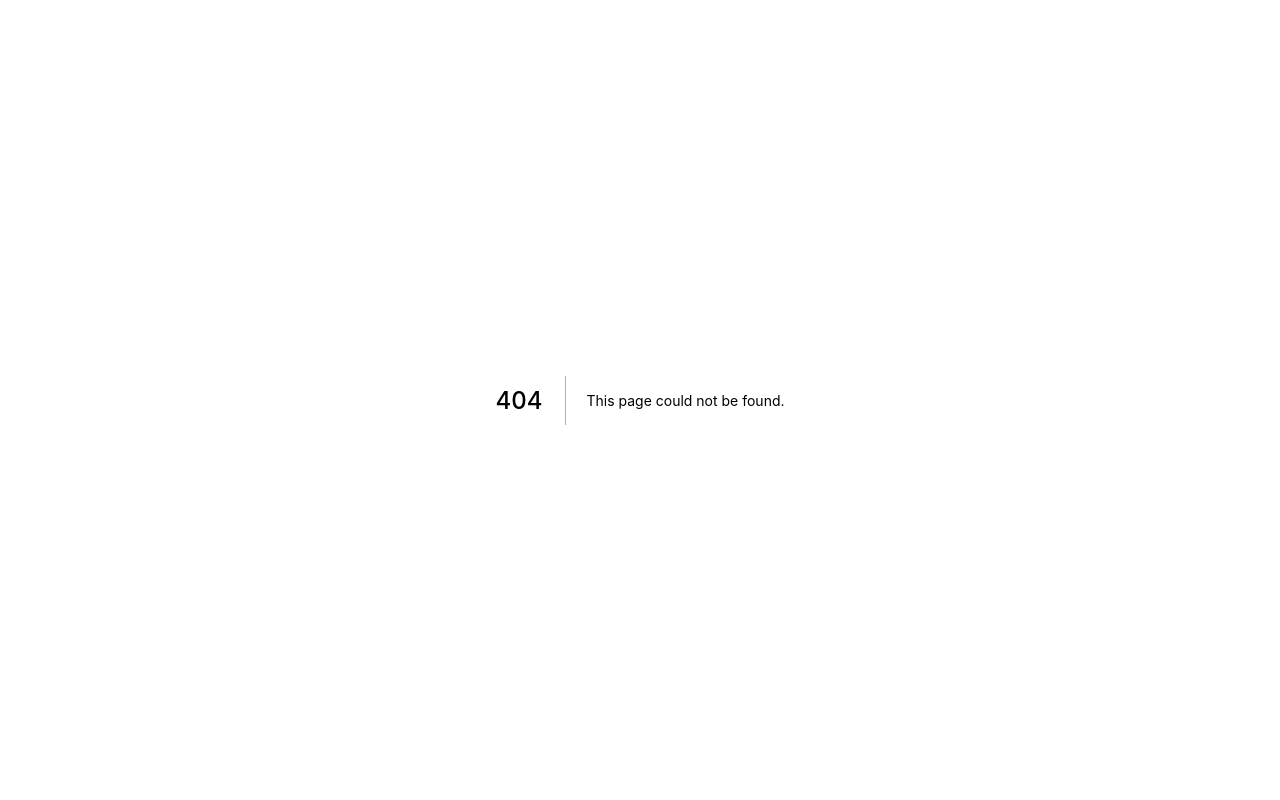
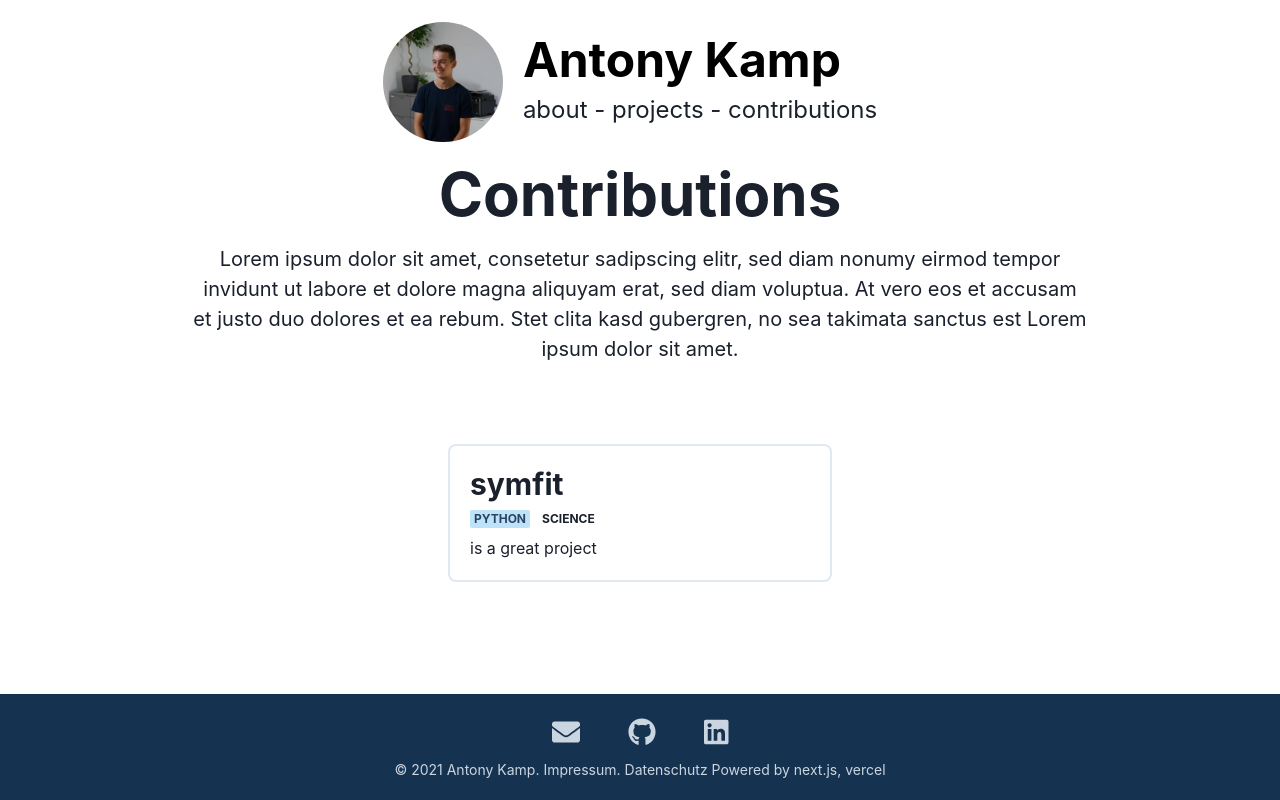
Before and after one commit to antonykamp/antonykampde, a Next.js app: page /contributions in a window 1280 px wide. Before the commit this address had no page. Built offline with nearby package versions, Linux system fonts and the light colour scheme.

Commit message:
Added project- and contributionpage

```diff
--- /dev/null
+++ b/lib/getProjectData.tsx
@@ -0,0 +1,18 @@
+import fs from "fs";
+import path from "path";
+import { Project } from "../components/projectBox";
+
+export function getAllProjectData(projectDirectory: string): Project[] {
+  const fileNames = fs.readdirSync(projectDirectory);
+  const allProjects = fileNames.map((projectFile) => {
+    const fullPath = path.join(projectDirectory, projectFile);
+    return getProjectData(fullPath);
+  });
+  return allProjects;
+}
+
+export function getProjectData(projectFile: string): Project {
+  const projectContent = fs.readFileSync(projectFile, "utf-8");
+  const projectObj = JSON.parse(projectContent);
+  return projectObj;
+}
--- /dev/null
+++ b/pages/contributions.tsx
@@ -0,0 +1,45 @@
+import { Wrap, Box, Heading, Stack, Text, WrapItem } from "@chakra-ui/react";
+import Layout from "../components/layout";
+import {ProjectBoxHome, ProjectTags, Project, ProjectBox} from "../components/projectBox";
+import path from 'path'
+import { getAllProjectData } from "../lib/getProjectData";
+
+export default function Contributions({contributionProjects}: {contributionProjects: Project[]}) {
+  return (
+    <Layout>
+      <Stack maxWidth={["100%","4xl"]} spacing="20" alignItems="center" textAlign="center">
+        <Stack spacing="5">
+        <Heading size="3xl">Contributions</Heading>
+      <Text fontSize="xl">
+        Lorem ipsum dolor sit amet, consetetur sadipscing elitr, sed diam nonumy
+        eirmod tempor invidunt ut labore et dolore magna aliquyam erat, sed diam
+        voluptua. At vero eos et accusam et justo duo dolores et ea rebum. Stet
+        clita kasd gubergren, no sea takimata sanctus est Lorem ipsum dolor sit
+        amet.
+      </Text>
+        </Stack>
+
+      <Wrap  spacing="10" justify="center">
+      {
+          contributionProjects.map(contribution => {
+              return (
+                  <WrapItem key={contribution.name}>
+                      <ProjectBox {...contribution} />
+                  </WrapItem>
+              )
+          })
+      }
+      </Wrap>
+      </Stack>
+    </Layout>
+  );
+}
+
+export async function getStaticProps(context){
+
+    const contributionDirectory = path.join(process.cwd(), "public/contributions/")
+    const contributionProjects = getAllProjectData(contributionDirectory)
+    return {
+        props: {contributionProjects}
+    }
+}
```
Also changed, not shown: pages/index.tsx (+8 -3 lines), pages/projects.tsx (added, +45 -0 lines), 1 other file (tests, documents, lock files or other folders).
